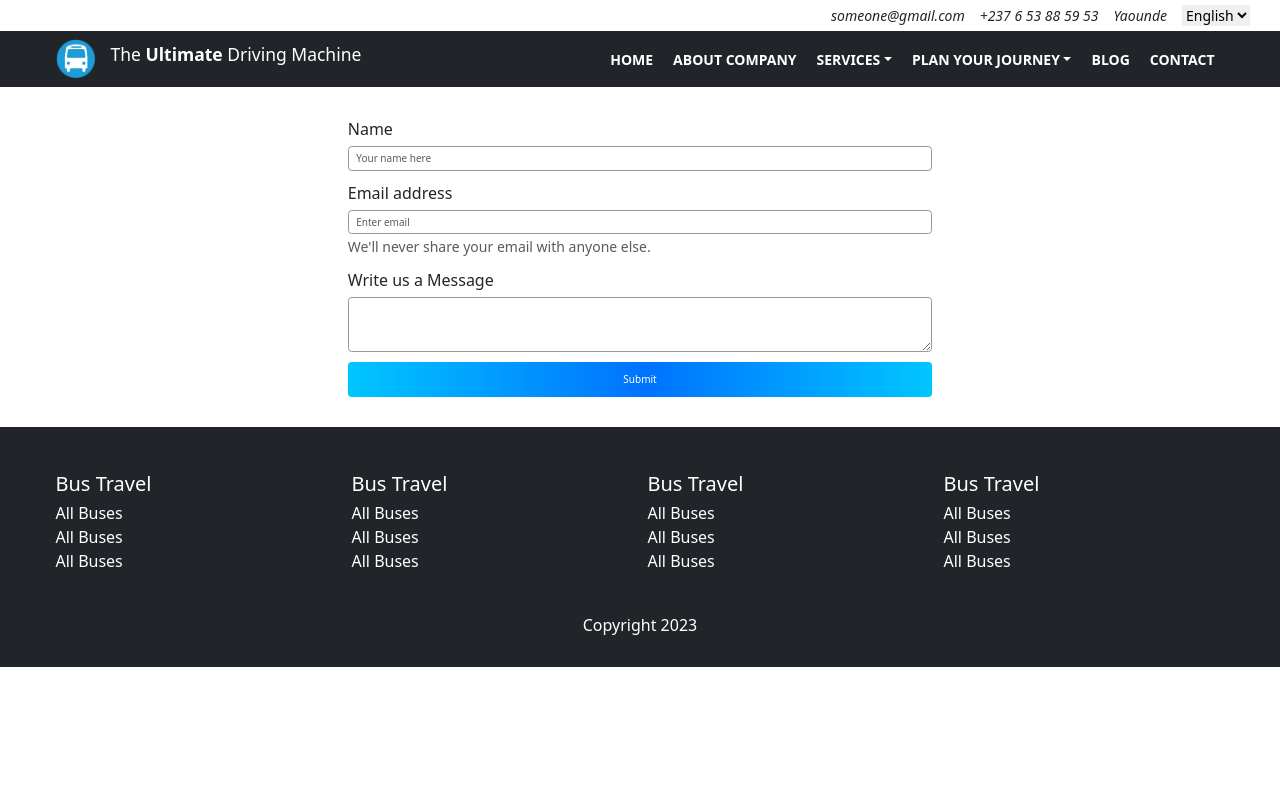
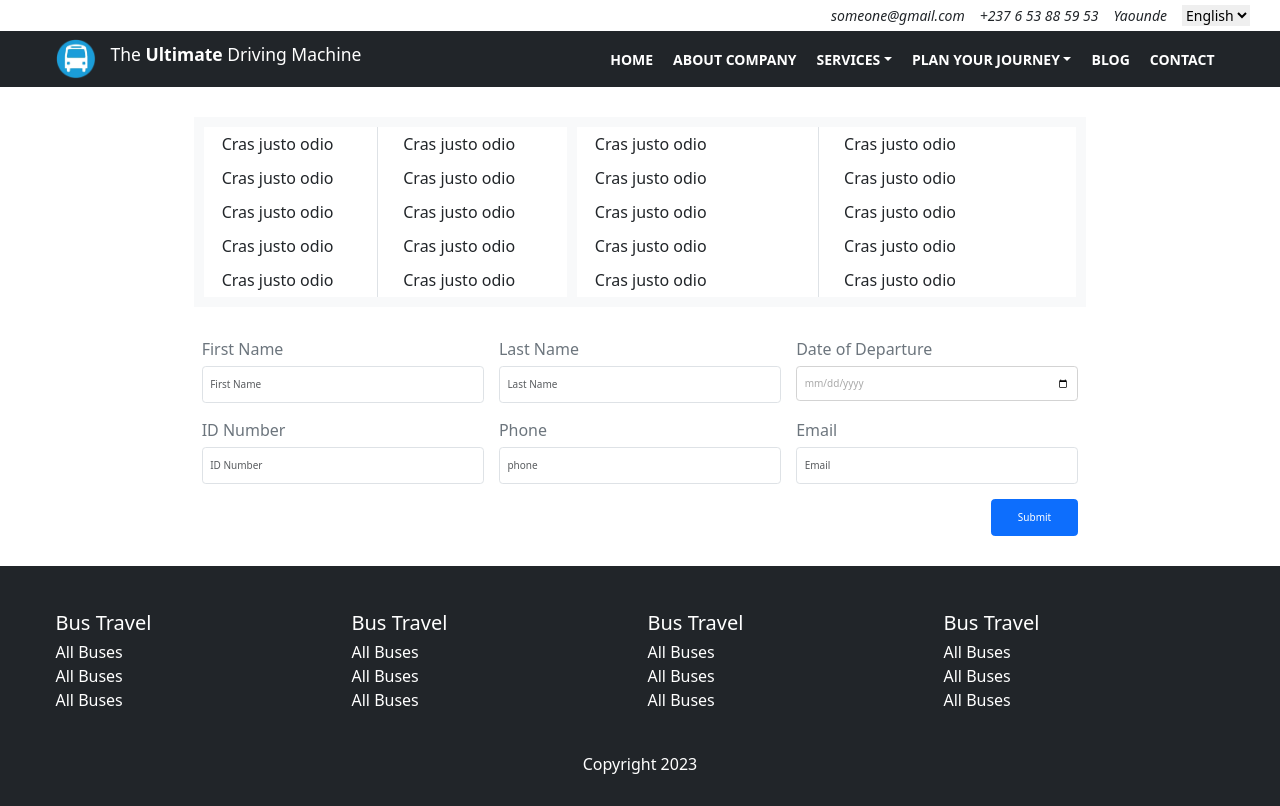
Before and after one commit to razack00/viva-Express, a React (Create React App) app: page /reservation in a window 1280 px wide. Built offline with nearby package versions, Linux system fonts and the light colour scheme.

Commit message:
added travel info section

```diff
--- a/src/pages/Reservation.js
+++ b/src/pages/Reservation.js
@@ -1,28 +1,92 @@
-import {Form, Container, Button} from 'react-bootstrap/'
+import {ListGroup, Row, Col, Form, Container, Button} from 'react-bootstrap/'
 
 const Reservation = () => {
     return (
         <>
         <Container className='py-5'>
-            <Form className='w-50 m-auto'>
-                <Form.Group className="mb-3" controlId="exampleForm.ControlInput1">
-                <Form.Label>Name</Form.Label>
-                    <Form.Control style={{borderColor: "#989898"}} type="text" placeholder="Your name here" />
-                </Form.Group>
-                <Form.Group className="mb-3" controlId="formBasicEmail">
-                    <Form.Label>Email address</Form.Label>
-                    <Form.Control style={{borderColor: "#989898"}} type="email" placeholder="Enter email" />
-                    <Form.Text className="text-muted">
-                        We'll never share your email with anyone else.
-                    </Form.Text>
-                </Form.Group>
-                <Form.Group className="mb-3" controlId="exampleForm.ControlTextarea1">
-                    <Form.Label>Write us a Message</Form.Label>
-                    <Form.Control style={{borderColor: "#989898"}} as="textarea" rows={3} />
-                </Form.Group>
-                <Button className='btn-colored w-100' style={{}} type="submit">Submit</Button>
-            </Form>
-      </Container></>
+            <Form className='w-75 m-auto text-secondary'>
+                <Row className='gap-3 bg-light p-3' >
+                    <Col sm={5}>
+                        <Row className='bg-white'>
+                            <Col>
+                                <ListGroup className='list-group-flush border-end'>
+                                    <ListGroup.Item className='border-0'>Cras justo odio</ListGroup.Item>
+                                    <ListGroup.Item className='border-0'>Cras justo odio</ListGroup.Item>
+                                    <ListGroup.Item className='border-0'>Cras justo odio</ListGroup.Item>
+                                    <ListGroup.Item className='border-0'>Cras justo odio</ListGroup.Item>
+                                    <ListGroup.Item className='border-0'>Cras justo odio</ListGroup.Item>
+                                </ListGroup>
+                            </Col>
+                            <Col>
+                            <ListGroup className='list-group-flush'>
+                                    <ListGroup.Item className='border-0'>Cras justo odio</ListGroup.Item>
+                                    <ListGroup.Item className='border-0'>Cras justo odio</ListGroup.Item>
+                                    <ListGroup.Item className='border-0'>Cras justo odio</ListGroup.Item>
+                                    <ListGroup.Item className='border-0'>Cras justo odio</ListGroup.Item>
+                                    <ListGroup.Item className='border-0'>Cras justo odio</ListGroup.Item>
+                                </ListGroup>
+                            </Col>
+                        </Row>
+                    </Col>
+                    <Col>
+                        <Row className='bg-white'>
+                            <Col>
+                            <ListGroup className='list-group-flush border-end'>
+                                    <ListGroup.Item className='border-0'>Cras justo odio</ListGroup.Item>
+                                    <ListGroup.Item className='border-0'>Cras justo odio</ListGroup.Item>
+                                    <ListGroup.Item className='border-0'>Cras justo odio</ListGroup.Item>
+                                    <ListGroup.Item className='border-0'>Cras justo odio</ListGroup.Item>
+                                    <ListGroup.Item className='border-0'>Cras justo odio</ListGroup.Item>
+                                </ListGroup>
+                            </Col>
+                            <Col>
+                            <ListGroup className='list-group-flush'>
+                                    <ListGroup.Item className='border-0'>Cras justo odio</ListGroup.Item>
+                                    <ListGroup.Item className='border-0'>Cras justo odio</ListGroup.Item>
+                                    <ListGroup.Item className='border-0'>Cras justo odio</ListGroup.Item>
+                                    <ListGroup.Item className='border-0'>Cras justo odio</ListGroup.Item>
+                                    <ListGroup.Item className='border-0'>Cras justo odio</ListGroup.Item>
+                                </ListGroup>
+                            </Col>
+                        </Row>
+                    </Col>
+                </Row>
+                <Row className='pt-5'>
+                <Col>
+                    <Form.Label htmlFor="from">First Name</Form.Label>
+                    <Form.Control className='py-3' type="text" placeholder="First Name" />
+                </Col>
+                <Col>
+                    <Form.Label htmlFor="to">Last Name</Form.Label>
+                    <Form.Control className='py-3' type="text" placeholder="Last Name" />
+                </Col>
+                <Col>
+                    <Form.Label htmlFor="disabledSelect">Date of Departure</Form.Label>
+                    <Form.Control style={{paddingBlock: "9px", borderColor: "lightgrey", color: 'darkgray'}} type="date"/>
+                </Col>
+            </Row>
+            <Row className='py-4'>
+                <Col>
+                    <Form.Label htmlFor="from">ID Number</Form.Label>
+                    <Form.Control className='py-3' type="text" placeholder="ID Number" />
+                </Col>
+                <Col>
+                    <Form.Label htmlFor="to">Phone</Form.Label>
+                    <Form.Control className='py-3' type="tel" placeholder="phone" />
+                </Col>
+                <Col>
+                    <Form.Label htmlFor="Email">Email</Form.Label>
+                    <Form.Control className='py-3' type="text" placeholder="Email" />
+                </Col>
+            </Row>
+            <div className='d-flex justify-content-end'>
+                <Button className='m-50' style={{width: "10%", paddingBlock: "10px", }} variant="primary">
+                    Submit
+                </Button>
+            </div>
+        </Form>
+      </Container>
+      </>
     )
 }
 
```
